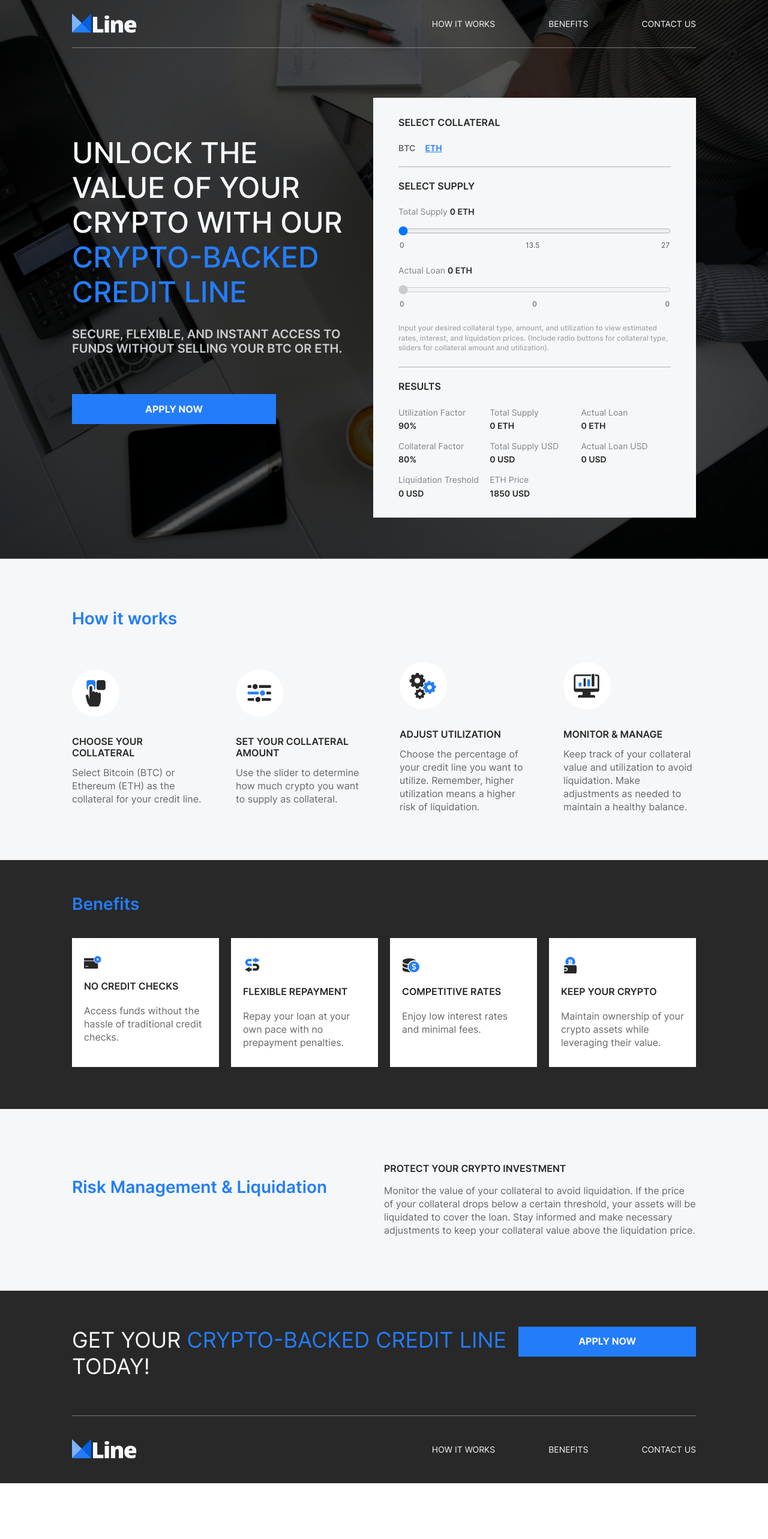
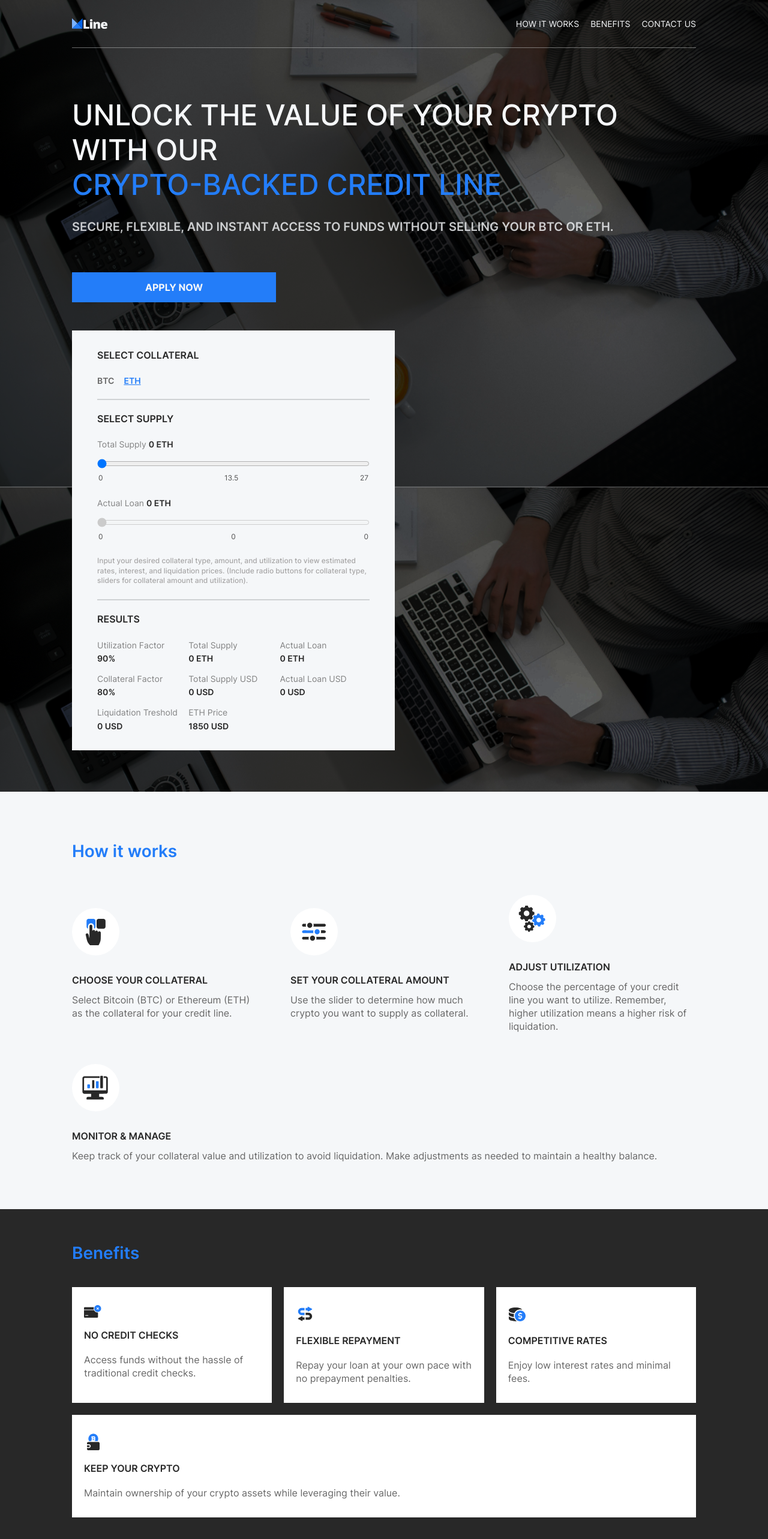
Before and after one commit to riddeclabs/xline-landing, a React (Create React App) app: page / in a window 1280 px wide. Shown: the top 2566 px of the page at 60% size. Before the commit the page ends 2473 px from the top, so only its background shows below. Built offline with nearby package versions, Linux system fonts and the light colour scheme.

Commit message:
add responsive

```diff
--- a/src/components/footer/Footer.module.scss
+++ b/src/components/footer/Footer.module.scss
@@ -9,10 +9,20 @@
   background: $xlineDark;
   gap: 60px;
 
+  @include breakpoint(sm) {
+    padding-left: 30px;
+  padding-right: 30px;
+  gap: 30px;
+  }
+
   .actionRow {
     display: flex;
     flex-direction: row;
     justify-content: space-between;
+    @include breakpoint(md, sm) {
+        flex-direction: column;
+        gap: 20px;
+      }
     .text {
       font-family: 'Inter';
       font-style: normal;
@@ -37,11 +47,21 @@
     background: transparent;
     border-top: 1px solid rgba(204, 205, 206, 0.5);
 
+    svg {
+        width: 60px;
+    }
+
     nav {
       display: flex;
       flex-direction: row;
       align-items: center;
       gap: 89px;
+      @include breakpoint(md, sm) {
+        gap: 19px;
+      }
+      @include breakpoint(sm) {
+        gap: 9px;
+      }
     }
   }
 }
--- a/src/components/header/Header.module.scss
+++ b/src/components/header/Header.module.scss
@@ -1,3 +1,5 @@
+@import 'src/variables.scss';
+
 .header {
     height: 80px;
     width: 100%;
@@ -8,10 +10,20 @@
     background: transparent;
     border-bottom: 1px solid rgba(204, 205, 206, 0.5);
 
+    svg {
+        width: 60px;
+    }
+
     nav {
         display: flex;
         flex-direction: row;
         align-items: center;
         gap: 89px;
+        @include breakpoint(md, sm) {
+            gap: 19px;
+          }
+          @include breakpoint(sm) {
+            gap: 9px;
+          }
     }
 }
--- a/src/components/navlink/Navlilnk.module.scss
+++ b/src/components/navlink/Navlilnk.module.scss
@@ -11,6 +11,10 @@
 
   color: $xlineWhite;
 
+  @include breakpoint(sm) {
+    font-size: 12px;
+  }
+
   &:hover {
     color: $xlineBlue;
   }
--- a/src/containers/ApplyForm/ApplyForm.module.scss
+++ b/src/containers/ApplyForm/ApplyForm.module.scss
@@ -19,6 +19,10 @@
   line-height: 19px;
   text-transform: uppercase;
   color: $xlineWhite;
+
+  @include breakpoint(sm) {
+    width: 100%;
+  }
 }
 
 .modal {
@@ -41,7 +45,6 @@
 .content {
   width: 700px;
   height: 446px;
-
   background: $xlineWhite;
   position: relative;
   display: flex;
@@ -49,6 +52,13 @@
   padding-left: 117px;
   padding-right: 117px;
   flex-direction: column;
+
+  @include breakpoint(sm) {
+    width: 100%;
+    height: 100%;
+    padding-left: 47px;
+  padding-right: 47px;
+  }
 
   .closeButton {
     all: unset;
@@ -92,6 +102,11 @@
     justify-content: space-between;
     align-items: flex-end;
     gap: 9px;
+
+    @include breakpoint(sm) {
+        flex-direction: column;
+        align-items: flex-start;
+      }
     div {
       display: flex;
       flex-direction: column;
@@ -128,6 +143,9 @@
       line-height: 15px;
       text-transform: uppercase;
       color: $xlineWhite;
+      display: flex;
+      align-items: center;
+      justify-content: center;
     }
   }
 }
--- a/src/containers/Benefits/Benefits.module.scss
+++ b/src/containers/Benefits/Benefits.module.scss
@@ -9,6 +9,11 @@
   flex-direction: column;
   gap: 40px;
   background: $xlineDark;
+
+  @include breakpoint(sm) {
+    padding-left: 30px;
+  padding-right: 30px;
+  }
 
   .title {
     font-family: 'Inter';
@@ -26,6 +31,7 @@
     justify-content: stretch;
     width: 100%;
     gap: 20px;
+    flex-wrap: wrap;
 
     .itemHovered {
       background: $xlineBlue !important;
@@ -44,6 +50,7 @@
       gap: 20px;
       flex: 1;
       background: #ffffff;
+      min-width: 250px;
 
       .head {
         font-family: 'Inter';
--- a/src/containers/Main/Main.module.scss
+++ b/src/containers/Main/Main.module.scss
@@ -14,6 +14,11 @@
   -o-background-size: cover;
   background-size: cover;
 
+  @include breakpoint(sm) {
+    padding-left: 30px;
+    padding-right: 30px;
+  }
+
   .content {
     display: flex;
     flex-direction: row;
@@ -21,6 +26,9 @@
     padding-top: 83px;
     padding-bottom: 69px;
     gap: 47px;
+    @include breakpoint(md, sm) {
+      flex-direction: column;
+    }
 
     .block {
       margin-top: 63px;
@@ -28,6 +36,9 @@
       flex-direction: column;
       flex: 1;
       text-align: left;
+      @include breakpoint(md, sm) {
+        margin-top: 0;
+      }
       .title {
         margin: 0;
         color: $xlineWhite;
--- a/src/containers/Risks/Risks.module.scss
+++ b/src/containers/Risks/Risks.module.scss
@@ -8,6 +8,13 @@
   display: flex;
   flex-direction: row;
   justify-content: space-between;
+  @include breakpoint(md, sm) {
+    flex-direction: column;
+  }
+  @include breakpoint(sm) {
+    padding-left: 30px;
+  padding-right: 30px;
+  }
 
   .title {
     display: flex;
--- a/src/containers/Steps/Steps.module.scss
+++ b/src/containers/Steps/Steps.module.scss
@@ -8,6 +8,11 @@
   padding-bottom: 78px;
   padding-left: 120px;
   padding-right: 120px;
+
+  @include breakpoint(sm) {
+    padding-left: 30px;
+  padding-right: 30px;
+  }
 
   .title {
     font-family: 'Inter';
@@ -25,6 +30,7 @@
     justify-content: space-between;
     width: 100%;
     gap: 52px;
+    flex-wrap: wrap;
 
     .item {
       flex: 1;
@@ -32,6 +38,7 @@
       flex-direction: column;
       align-items: flex-start;
       justify-content: space-between;
+      min-width: 250px;
       .head {
         font-family: 'Inter';
         font-style: normal;
--- a/src/containers/SupplyCalculator/SupplyCalculator.module.scss
+++ b/src/containers/SupplyCalculator/SupplyCalculator.module.scss
@@ -4,6 +4,9 @@
   background-color: $xlineWhite;
   padding: 32px 42px;
   width: 538px;
+  @include breakpoint(sm) {
+    width: 100%;
+  }
 
   .title {
     font-family: 'Inter';
@@ -97,6 +100,9 @@
       flex-direction: column;
       width: 30%;
       gap: 4px;
+      @include breakpoint(sm) {
+        width: 120px;
+      }
       p {
         margin: 0;
         font-family: 'Inter';
```
